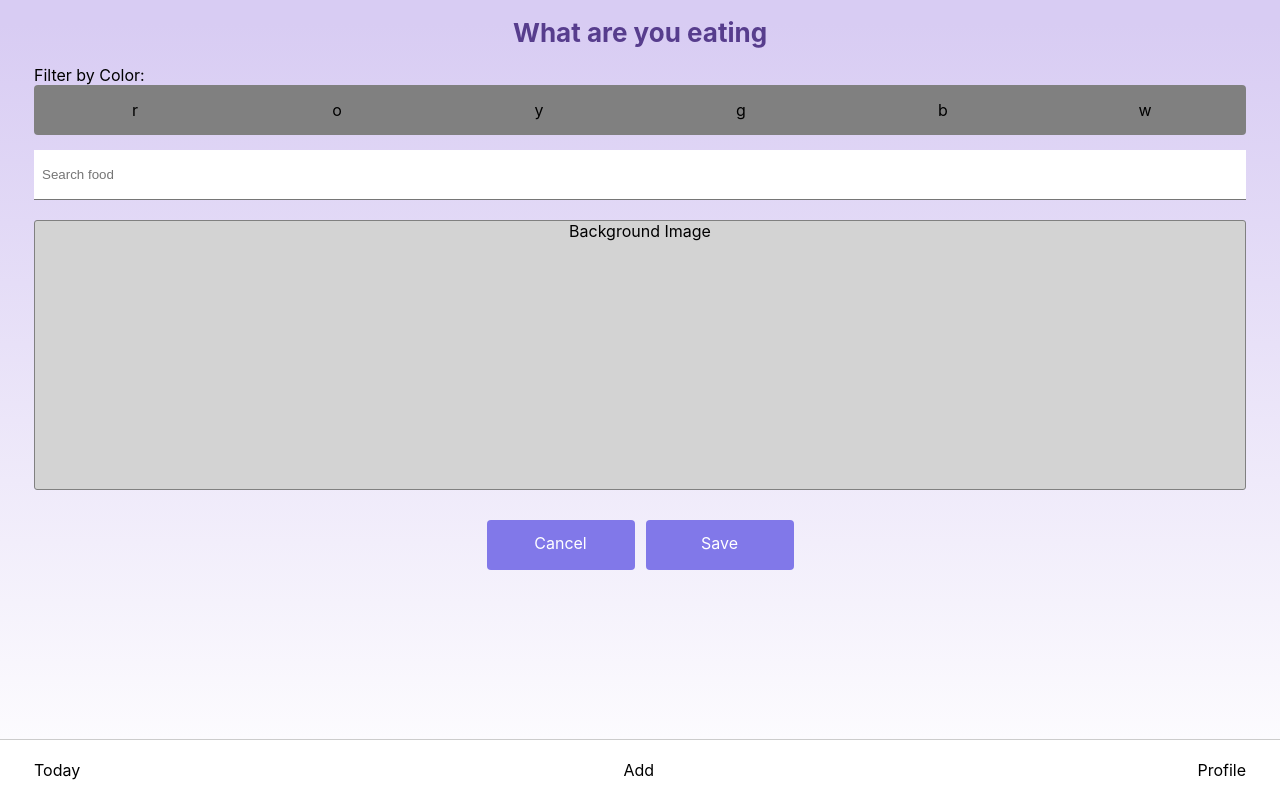
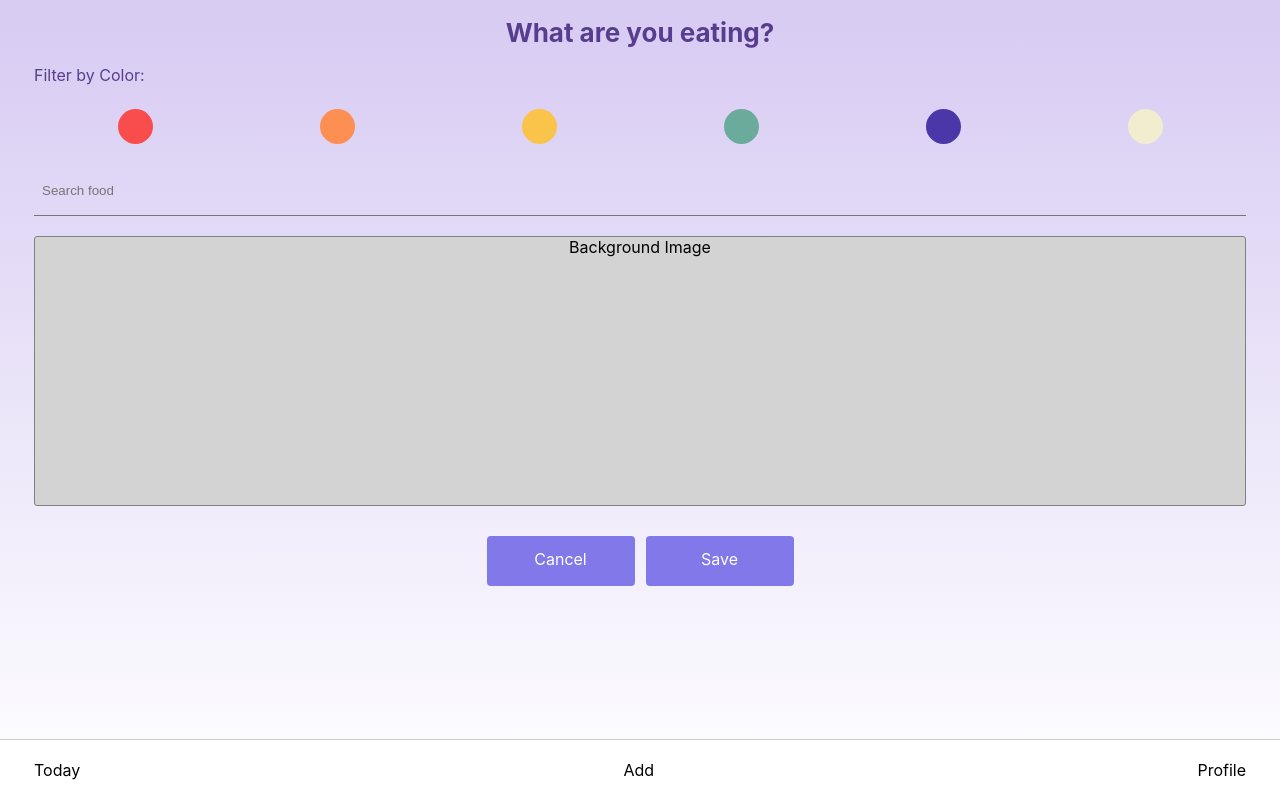
Before and after one commit to Glow-Carrots-App/glow-web, a Next.js app: page /eat in a window 1280 px wide. Built offline with nearby package versions, Linux system fonts and the light colour scheme; no server answers.

Commit message:
add hifi css updates to eat page

```diff
--- a/components/ColorFilter/index.js
+++ b/components/ColorFilter/index.js
@@ -1,15 +1,24 @@
 import styles from "./styles.module.css";
 
 const ColorFilter = () => {
-  const colors = ["r", "o", "y", "g", "b", "w"];
+  const colors = [
+    "#f94d4d",
+    "#fd8f52",
+    "#f9c449",
+    "#6aab9c",
+    "#4b37a8",
+    "#f2edcf",
+  ];
   return (
     <>
       <p className={styles.subheading}>Filter by Color: </p>
       <div className={styles.container}>
         {colors.map((color, index) => (
-          <div className={styles.color} key={index + styles.color}>
-            {color}
-          </div>
+          <div
+            className={styles.color}
+            style={{ backgroundColor: color }}
+            key={index + styles.color}
+          />
         ))}
       </div>
     </>
--- a/components/ColorFilter/styles.module.css
+++ b/components/ColorFilter/styles.module.css
@@ -1,18 +1,19 @@
 .subheading {
   text-align: left;
   margin: auto auto 0 34px;
+  color: var(--purple-dark);
 }
 
 .container {
   display: flex;
   justify-content: space-around;
-  background-color: grey;
-  border-radius: 4px;
-  margin: auto 34px;
+  align-items: center;
+  margin: 16px 34px 0;
   height: 50px;
 }
 
 .color {
-  line-height: 50px;
-  flex-basis: calc(100% / 6);
+  height: 35px;
+  width: 35px;
+  border-radius: 50%;
 }
--- a/components/SearchFoodsList/styles.module.css
+++ b/components/SearchFoodsList/styles.module.css
@@ -11,6 +11,7 @@
   height: 50px;
   padding-left: 8px;
   margin-top: 15px;
+  background: none;
 }
 
 .backgroundImage {
--- a/pages/eat/index.js
+++ b/pages/eat/index.js
@@ -8,7 +8,7 @@ import styles from "./styles.module.css";
 const Eat = () => {
   return (
     <div className={styles.container}>
-      <Heading1>What are you eating</Heading1>
+      <Heading1>What are you eating?</Heading1>
       <ColorFilter />
       <SearchFoodsList />
       <BottomTabs />
```
